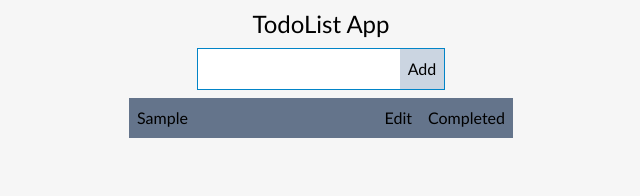
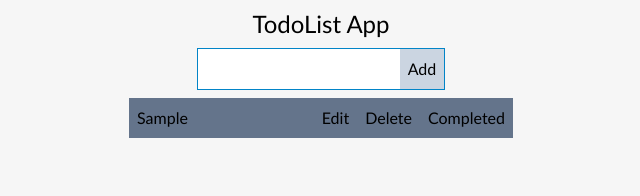
Before and after one commit to Sinac0de/Todo-List-ReactJs, a React (Create React App) app: page / in a window 1280 px wide. Both pictures are taken after typing "Sample" into the empty fields and a click on the button "Add". Shown: the top 196 px of the page, without its empty margins (319-959 px from the left). Built offline with nearby package versions, Linux system fonts and the light colour scheme.

Commit message:
Add Delete-Todo button

```diff
--- a/src/components/Todo.js
+++ b/src/components/Todo.js
@@ -1,4 +1,4 @@
-const Todo = ({ todo, onComplete }) => {
+const Todo = ({ todo, onComplete, onDelete }) => {
   return (
     <div className="flex w-96 bg-slate-500 items-center justify-between m-2 p-2">
       <p className={todo.isCompleted ? "line-through opacity-60" : ""}>
@@ -6,6 +6,7 @@ const Todo = ({ todo, onComplete }) => {
       </p>
       <div className="flex gap-4">
         <button>Edit</button>
+        <button onClick={onDelete}>Delete</button>
         <button onClick={onComplete}>Completed</button>
       </div>
     </div>
--- a/src/components/TodoApp.js
+++ b/src/components/TodoApp.js
@@ -24,10 +24,15 @@ const TodoApp = () => {
     setTodos(updatedTodos);
   };
 
+  const deleteTodo = (id) => {
+    const updatedTodo = [...todos].filter((item) => item.id != id);
+    setTodos(updatedTodo);
+  };
+
   return (
     <div className="container flex flex-col items-center content-center ">
       <TodoForm addTodoHandler={addTodoHandler} />
-      <TodoList todos={todos} onComplete={completeTodo} />
+      <TodoList todos={todos} onComplete={completeTodo} onDelete={deleteTodo} />
     </div>
   );
 };
--- a/src/components/TodoList.js
+++ b/src/components/TodoList.js
@@ -1,6 +1,6 @@
 import Todo from "./Todo";
 
-const TodoList = ({ todos, onComplete }) => {
+const TodoList = ({ todos, onComplete, onDelete }) => {
   const renderTodo = () => {
     if (todos.length === 0) return <div>Add some Todo</div>;
     return todos.map((todo) => {
@@ -9,6 +9,7 @@ const TodoList = ({ todos, onComplete }) => {
           key={todo.id}
           todo={todo}
           onComplete={() => onComplete(todo.id)}
+          onDelete={() => onDelete(todo.id)}
         />
       );
     });
```
